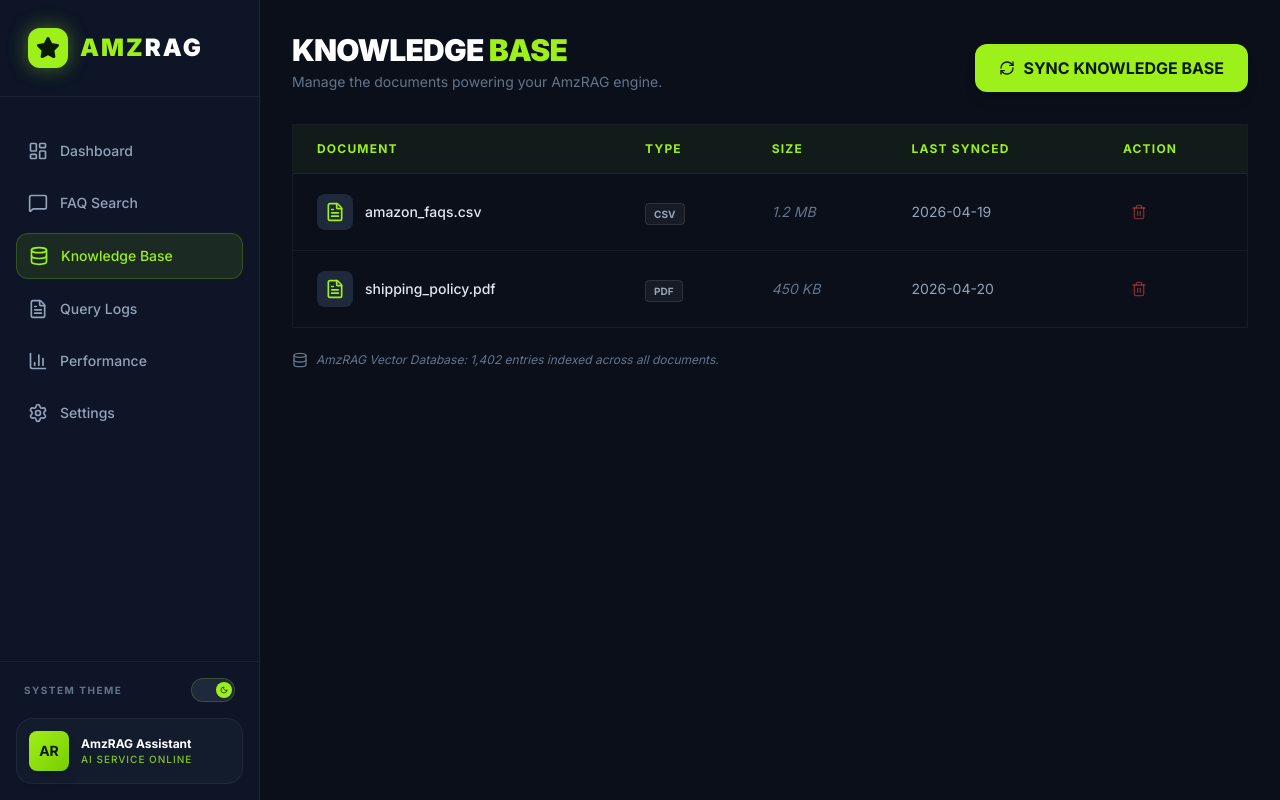
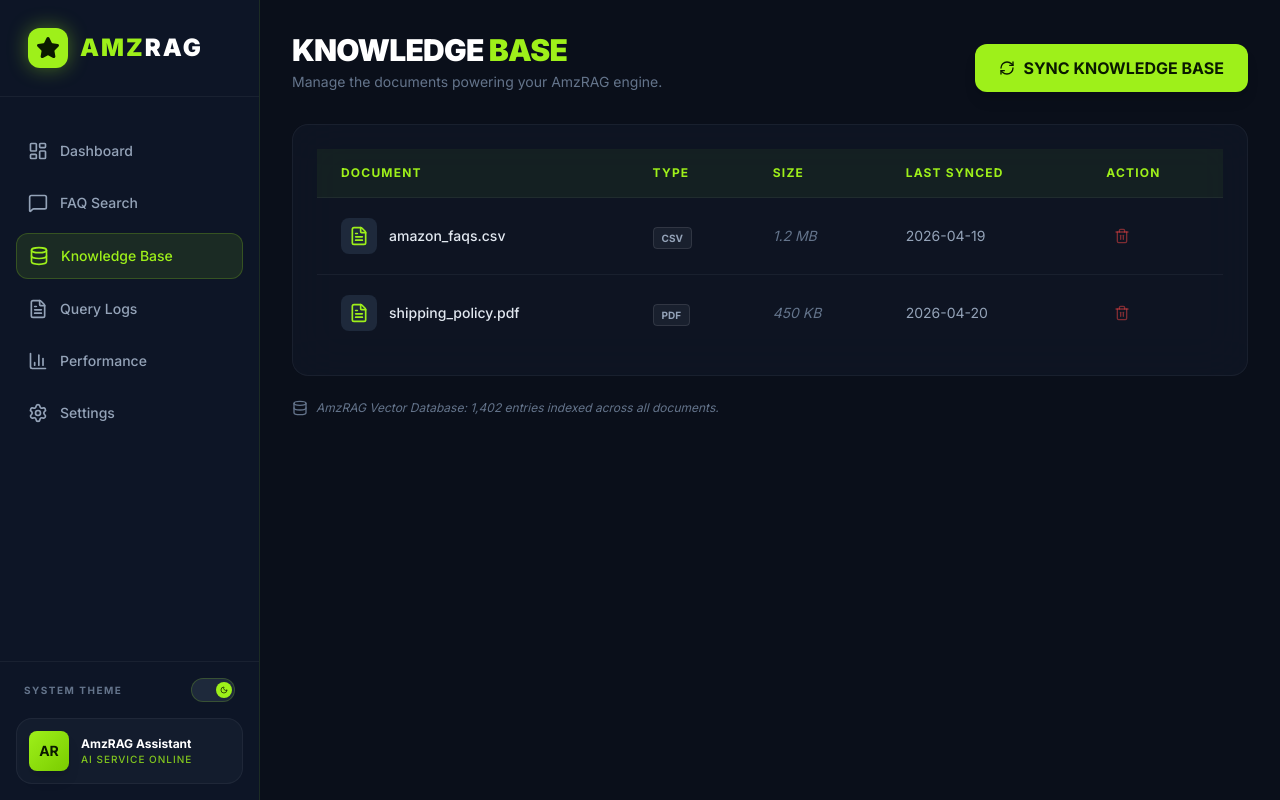
Before and after one commit to ndia4343/RAG-Chatbot-Collection, a Next.js app in the folder Amazon-FAQ-Customer-Chatbot/frontend/: page /knowledge in a window 1280 px wide. Built offline with nearby package versions, Linux system fonts and the light colour scheme.

Commit message:
Refactor dark and light theme styles in globals.css

```diff
--- a/Amazon-FAQ-Customer-Chatbot/frontend/app/globals.css
+++ b/Amazon-FAQ-Customer-Chatbot/frontend/app/globals.css
@@ -6,43 +6,55 @@
   --brand: #9ef01a;
   --brand-glow: rgba(158, 240, 26, 0.35);
 
-  /* DARK THEME (Screenshot 231232 style) */
+  /* DARK THEME */
   --bg-dark: #0a0f1a;
-  --card-dark: #111827;
+  --card-dark: rgba(17, 24, 39, 0.7);
   --sidebar-dark: #0d1526;
   --border-dark: rgba(255, 255, 255, 0.05);
+  --text-dark: #f1f5f9;
+
+  /* LIGHT THEME */
+  --bg-light: linear-gradient(135deg, #f0f4ff 0%, #ffffff 50%, #e0e7ff 100%);
+  --card-light: rgba(255, 255, 255, 0.8);
+  --text-light: #1e293b;
+  --border-light: rgba(99, 102, 241, 0.1);
 }
 
 @layer base {
   body {
-    @apply antialiased transition-all duration-500;
+    @apply antialiased transition-colors duration-500;
     background-color: var(--bg-dark);
-    color: #f1f5f9;
+    background-attachment: fixed;
+    color: var(--text-dark);
   }
 
-  /* LIGHT THEME (Whitish-Bluish Gradient style) */
+  /* RUTHLESS FIX:
+     If class "light" is on the <html> tag, use this.
+     Note: Gradients don't transition; 'background-color' does.
+  */
   .light body {
-    background: linear-gradient(135deg, #f0f4ff 0%, #ffffff 50%, #e0e7ff 100%);
+    background: var(--bg-light);
     background-attachment: fixed;
-    color: #1e293b;
+    color: var(--text-light);
   }
 }
 
 @layer components {
-  /* Settings Card Style from your Screenshot */
-  .settings-card {
-    @apply border transition-all duration-300 rounded-2xl p-6;
-    background-color: rgba(17, 24, 39, 0.7);
+  /* Combined Glass-Card & Settings-Card Logic */
+  .settings-card, .glass-card {
+    @apply border transition-all duration-300 rounded-2xl p-6 backdrop-blur-xl;
+    background-color: var(--card-dark);
     border-color: var(--border-dark);
   }
 
-  .light .settings-card {
-    background-color: rgba(255, 255, 255, 0.8);
-    border-color: rgba(99, 102, 241, 0.1);
-    @apply shadow-xl shadow-indigo-100/50 backdrop-blur-xl;
+  .light .settings-card, .light .glass-card {
+    background-color: var(--card-light);
+    border-color: var(--border-light);
+    @apply shadow-xl shadow-indigo-100/50;
+    color: var(--text-light);
   }
 
-  /* Slider / Range Input styling to match your neon sliders */
+  /* Slider Logic */
   input[type='range'] {
     @apply accent-[#9ef01a] cursor-pointer;
   }
```
